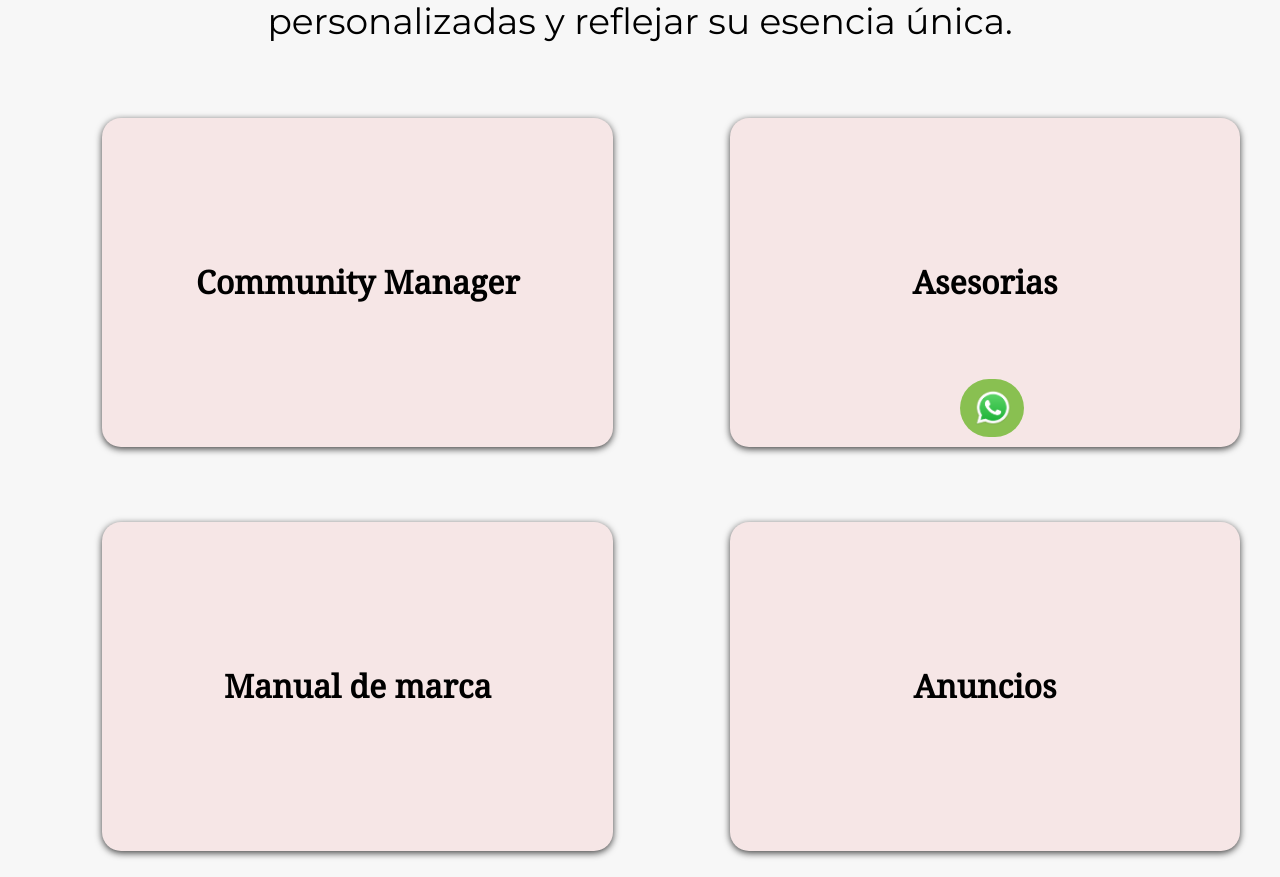
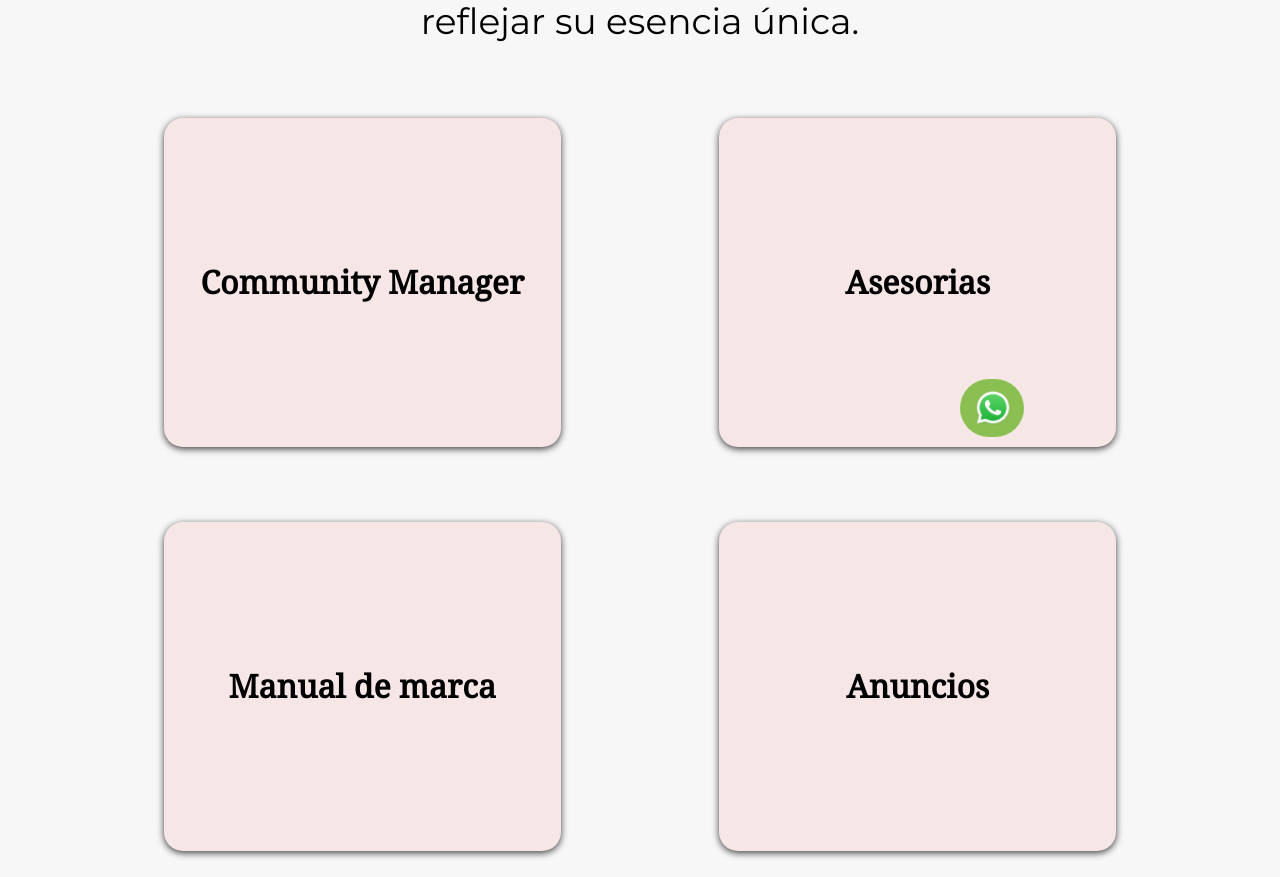
Before and after one commit to JuanjoPais/Marketing-Media-Solutions, a React (Create React App) app: page /servicios in a window 1280 px wide. Shown: the part 323-1200 px from the top of the page. Built offline with nearby package versions, Linux system fonts and the light colour scheme.

Commit message:
sumo efecto scale a los recuadros de Servicios

```diff
--- a/src/components/Servicios.js
+++ b/src/components/Servicios.js
@@ -8,6 +8,38 @@ const Servicios = () => {
 	const [texto2, setTexto2] = useState("Asesorias");
 	const [texto3, setTexto3] = useState("Manual de marca");
 	const [texto4, setTexto4] = useState("Anuncios");
+
+	const [isHovered1, setIsHovered1] = useState(false);
+	const [isHovered2, setIsHovered2] = useState(false);
+	const [isHovered3, setIsHovered3] = useState(false);
+	const [isHovered4, setIsHovered4] = useState(false);
+
+	const scaleValue1 = isHovered1 ? 1.1 : 1;
+	const scaleValue2 = isHovered2 ? 1.1 : 1;
+	const scaleValue3 = isHovered3 ? 1.1 : 1;
+	const scaleValue4 = isHovered4 ? 1.1 : 1;
+
+	const styles1 = {
+		transform: `scale(${scaleValue1})`,
+		transformOrigin: "top left",
+		transition: "transform 0.5s ease",
+	};
+	const styles2 = {
+		transform: `scale(${scaleValue2})`,
+		transformOrigin: "top left",
+		transition: "transform 0.5s ease",
+	};
+	const styles3 = {
+		transform: `scale(${scaleValue3})`,
+		transformOrigin: "top left",
+		transition: "transform 0.5s ease",
+	};
+	const styles4 = {
+		transform: `scale(${scaleValue4})`,
+		transformOrigin: "top left",
+		transition: "transform 0.5s ease",
+	};
+
 	const navigate = useNavigate();
 	const onMouseWheel = (e) => {
 		if (e.deltaY > 0) {
@@ -17,8 +49,8 @@ const Servicios = () => {
 		}
 	};
 
-	//todo esto de abajo debería ir en otro componente creo. Queda muy largo. También estoy repitiendo mucho código.
 	const handleMouseOverFrame1 = () => {
+		setIsHovered1(true);
 		return setTexto1(
 			<ul className="servicios_textoHover">
 				<li className="servicios_itemsHover">
@@ -34,10 +66,12 @@ const Servicios = () => {
 	};
 
 	const handleMouseLeaveFrame1 = () => {
+		setIsHovered1(false);
 		setTexto1("Community Manager");
 	};
 
 	const handleMouseOverFrame2 = () => {
+		setIsHovered2(true);
 		return setTexto2(
 			<ul className="servicios_textoHover">
 				<li className="servicios_itemsHover">
@@ -52,10 +86,12 @@ const Servicios = () => {
 		);
 	};
 	const handleMouseLeaveFrame2 = () => {
+		setIsHovered2(false);
 		setTexto2("Asesorias");
 	};
 
 	const handleMouseOverFrame3 = () => {
+		setIsHovered3(true);
 		return setTexto3(
 			<p className="servicios_textoHover">
 				Tipografía, colores que nos definen, logos y sus usos adecuados.
@@ -63,9 +99,11 @@ const Servicios = () => {
 		);
 	};
 	const handleMouseLeaveFrame3 = () => {
+		setIsHovered3(false);
 		setTexto3("Manual de marca");
 	};
 	const handleMouseOverFrame4 = () => {
+		setIsHovered4(true);
 		return setTexto4(
 			<p className="servicios_textoHover">
 				Promover la marca y alcanzar los objetivos de marketing a través de
@@ -74,10 +112,9 @@ const Servicios = () => {
 		);
 	};
 	const handleMouseLeaveFrame4 = () => {
+		setIsHovered4(false);
 		setTexto4("Manual de marca");
 	};
-
-	//Hasta acá, todo lo previo mandarlo a otro componente.
 
 	return (
 		<div class="servicios" onWheel={onMouseWheel}>
@@ -94,6 +131,7 @@ const Servicios = () => {
 					onMouseLeave={handleMouseLeaveFrame1}
 					className="servicios_recuadro"
 					id="frame1"
+					style={styles1}
 				>
 					{texto1}
 				</div>
@@ -102,6 +140,7 @@ const Servicios = () => {
 					onMouseLeave={handleMouseLeaveFrame2}
 					className="servicios_recuadro"
 					id="frame2"
+					style={styles2}
 				>
 					{texto2}
 				</div>
@@ -110,6 +149,7 @@ const Servicios = () => {
 					onMouseLeave={handleMouseLeaveFrame3}
 					className="servicios_recuadro"
 					id="frame3"
+					style={styles3}
 				>
 					{texto3}
 				</div>
@@ -118,6 +158,7 @@ const Servicios = () => {
 					onMouseLeave={handleMouseLeaveFrame4}
 					className="servicios_recuadro"
 					id="frame4"
+					style={styles4}
 				>
 					{texto4}
 				</div>
--- a/src/components/styles/App.scss
+++ b/src/components/styles/App.scss
@@ -182,7 +182,7 @@
 		letter-spacing: 0.25em;
 	}
 	&_texto {
-		width: 75%;
+		width: 77%;
 		font-family: "Montserrat";
 		font-style: normal;
 		font-weight: 400;
@@ -199,7 +199,7 @@
 	&_contenedorRecuadros {
 		margin-left: 50%;
 		margin-right: 50%;
-		width: 70%;
+		width: 62%;
 		max-width: 80%;
 		height: 120vh;
 		display: grid;
@@ -217,7 +217,7 @@
 		display: flex;
 		justify-content: center;
 		align-items: center;
-		width: 114%;
+		width: 100%;
 		font-family: "Droid Serif";
 		font-style: normal;
 		font-weight: 700;
@@ -240,8 +240,8 @@
 		width: 100%;
 		padding: 20%;
 	}
-	&itemsHover {
-		font-size: 50%;
+	&_itemsHover {
+		text-align: justify;
 	}
 }
 #frame1,
```
